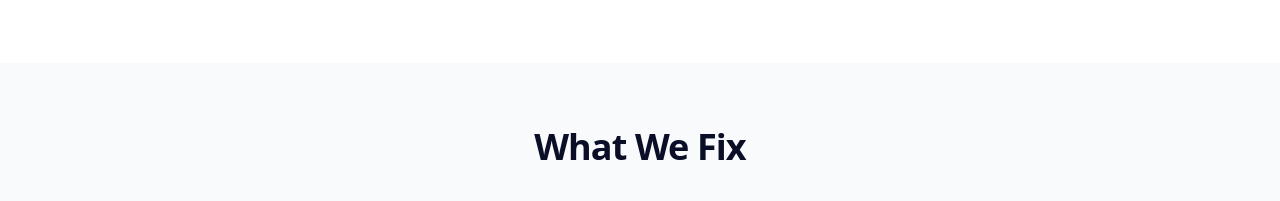
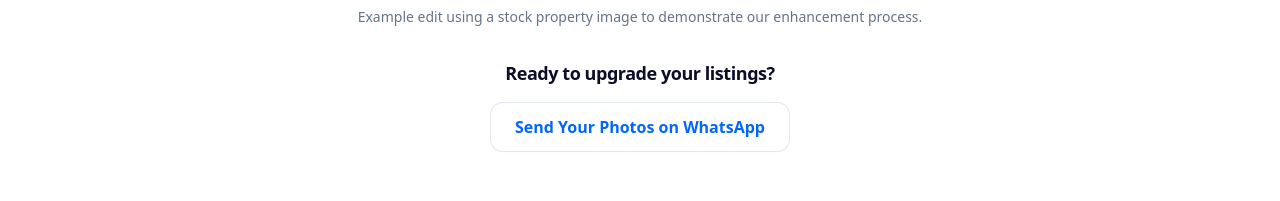
Before and after one commit to PatchLore/fixblox-websites, a Next.js app: page /websites/listing-hero in a window 1280 px wide. Shown: the part 1204-1405 px from the top of the page. Built offline with nearby package versions, Linux system fonts and the light colour scheme.

Commit message:
feat: improve listing-hero before/after clarity and add WhatsApp CTA

```diff
--- a/src/app/listing-hero/page.tsx
+++ b/src/app/listing-hero/page.tsx
@@ -74,11 +74,14 @@ export default function ListingHeroPage() {
 
       {/* Before / After */}
       <section id="before-after" className="bg-white">
-        <div className="mx-auto max-w-6xl px-4 py-14 sm:py-16">
+        <div className="mx-auto max-w-6xl px-4 py-10 sm:py-14">
           <div className="mx-auto max-w-3xl text-center">
             <h2 className="text-3xl font-bold tracking-tight text-[#0A0E27] sm:text-4xl">
               See the Difference
             </h2>
+            <p className="mt-3 text-sm text-slate-600 sm:text-base">
+              A typical listing photo, professionally polished within 24 hours.
+            </p>
           </div>
 
           <div className="mt-10 grid gap-6 md:grid-cols-2">
@@ -116,6 +119,22 @@ export default function ListingHeroPage() {
           <p className="mt-6 text-center text-sm text-slate-500">
             Example edit using a stock property image to demonstrate our enhancement process.
           </p>
+
+          <div className="mt-8 text-center">
+            <div className="text-lg font-bold tracking-tight text-[#0A0E27]">
+              Ready to upgrade your listings?
+            </div>
+            <div className="mt-4 flex justify-center">
+              <a
+                href={whatsappHref}
+                target="_blank"
+                rel="noopener noreferrer"
+                className="inline-flex items-center justify-center rounded-xl bg-white px-6 py-3 text-base font-semibold text-[#0066FF] shadow-sm ring-1 ring-slate-200 transition hover:bg-slate-50"
+              >
+                Send Your Photos on WhatsApp
+              </a>
+            </div>
+          </div>
         </div>
       </section>
 
```
